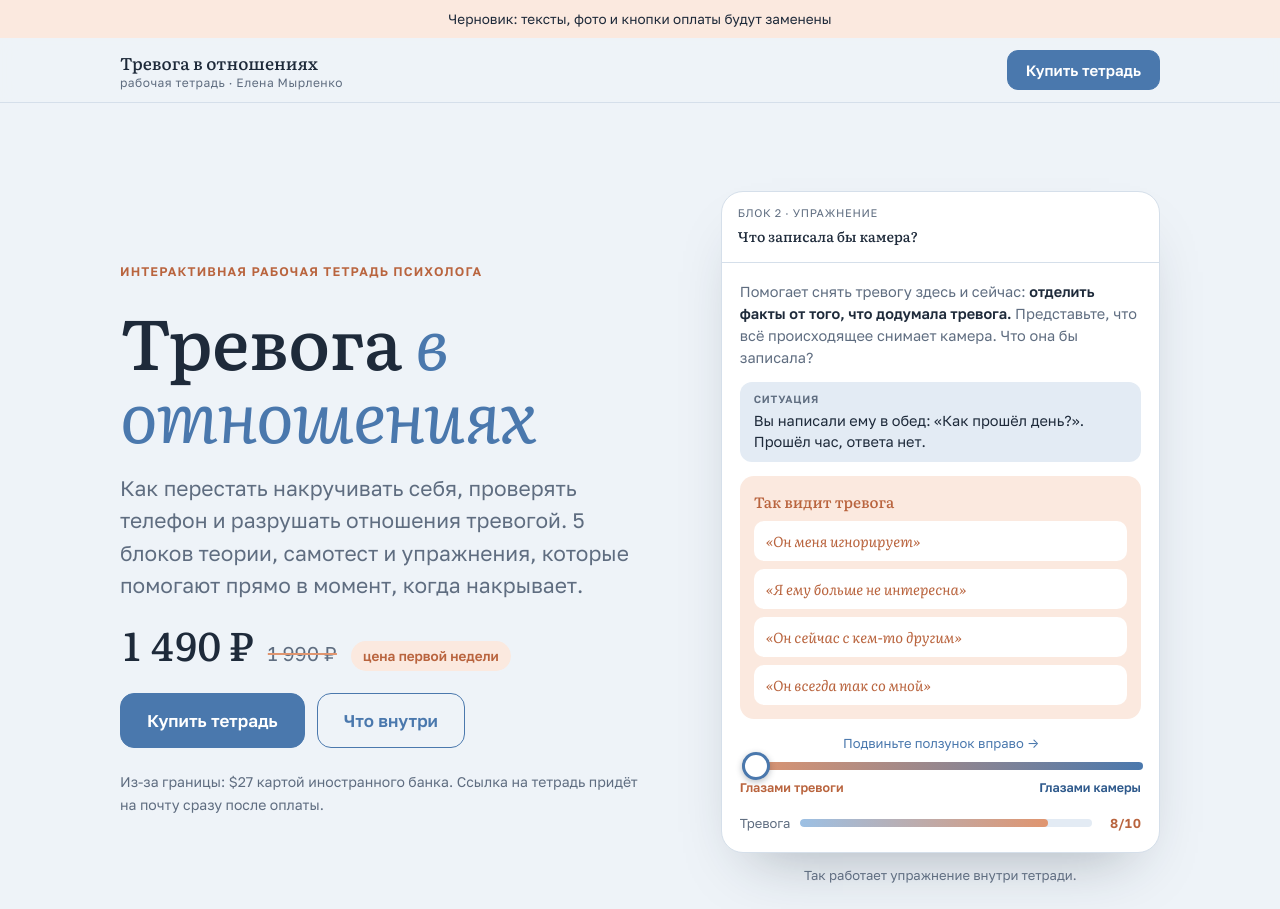
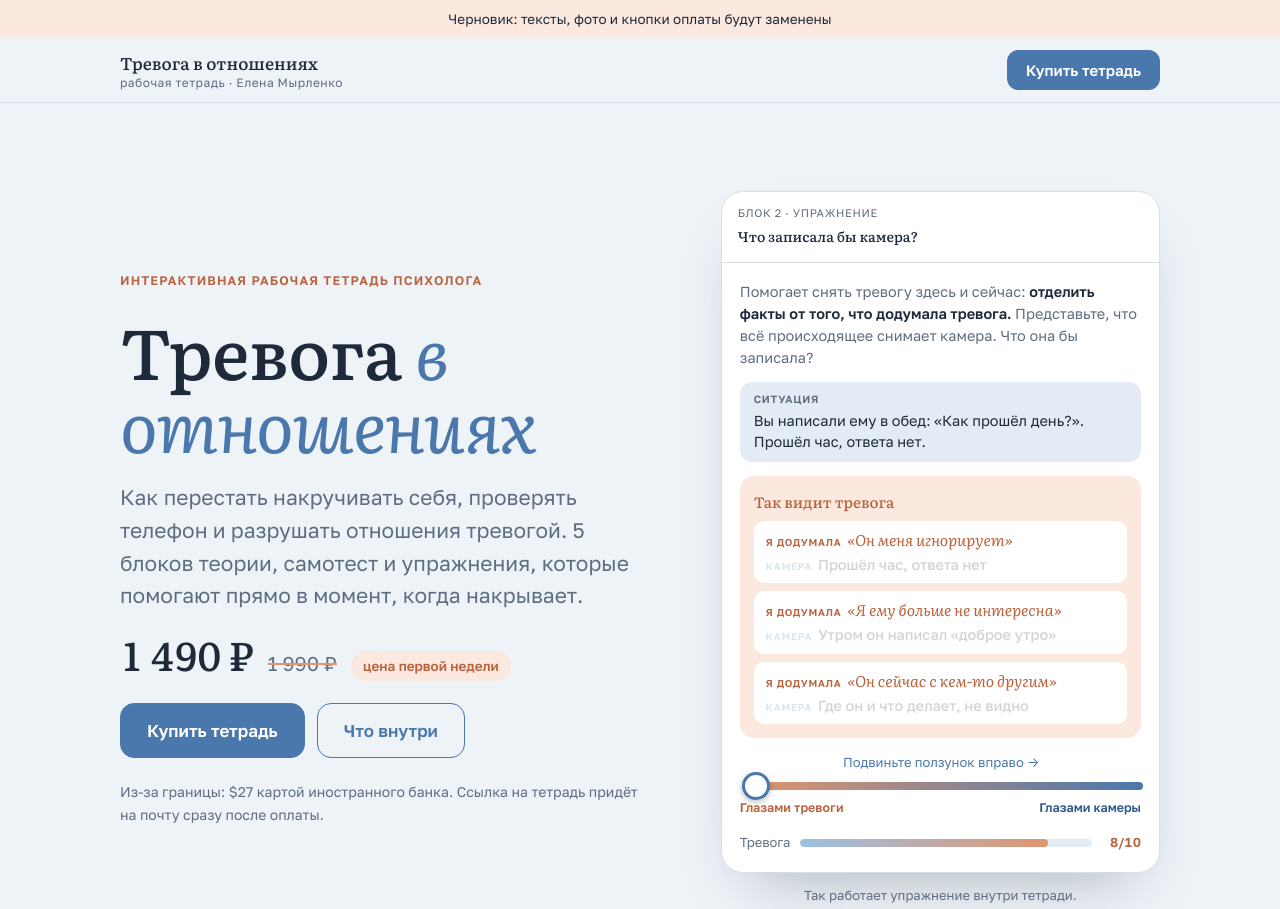
Before and after one commit to iam-Helen/Scrapping-instagram-, a plain HTML site: page landing/index.html in a window 1280 px wide. Shown: the top 909 px of the page. Drawn offline with Linux system fonts and the light colour scheme.

Commit message:
Landing: camera exercise shows fact and interpretation side by side, interpretation crossed out on slide
Co-Authored-By: Claude Opus 5.5 <noreply@anthropic.com>
Claude-Session: https://claude.ai/code/session_01DLenc6cUCukV8ThJVFiGEw

```diff
--- a/landing/index.html
+++ b/landing/index.html
@@ -133,11 +133,13 @@ body::before { content: ""; position: fixed; inset: 0 0 auto; height: env(safe-a
 .corner.tr { top: 6px; right: 6px; border-left: 0; border-bottom: 0; }
 .corner.bl { bottom: 6px; left: 6px; border-right: 0; border-top: 0; }
 .corner.br { bottom: 6px; right: 6px; border-left: 0; border-top: 0; }
-.crow { display: grid; background: var(--surface); border-radius: 10px; padding: 9px 12px; font-size: 14px; line-height: 1.35; min-height: 40px; align-items: center; }
-.crow span { grid-area: 1 / 1; }
-.crow .a { font: italic 400 14.5px/1.35 var(--display); color: var(--warm-ink); opacity: calc(1 - var(--t)); }
-.crow .f { color: var(--ink); opacity: var(--t); }
-.crow .f::before { content: "▶ "; color: var(--accent); font-size: 10px; }
+.crow { display: grid; gap: 4px; background: var(--surface); border-radius: 10px; padding: 9px 12px; line-height: 1.35; }
+.crow em { font: 600 10px var(--body); font-style: normal; letter-spacing: .07em; text-transform: uppercase; margin-right: 6px; }
+.crow .a { order: calc(var(--t) * 2); font-family: var(--display); font-style: italic; font-size: calc(15.5px - 2.5px * var(--t)); color: var(--warm-ink); opacity: calc(1 - .45 * var(--t)); }
+.crow .a em { color: var(--warm-ink); }
+.crow .a q { quotes: "«" "»"; background: linear-gradient(currentColor, currentColor) no-repeat 0 58% / calc(var(--t) * 100%) 1.5px; }
+.crow .f { order: 1; font-size: 14.5px; color: var(--ink); opacity: calc(.2 + .8 * var(--t)); font-weight: 500; }
+.crow .f em { color: var(--accent); }
 .cam-ctrl { display: grid; gap: 6px; }
 .cam-ctrl input { width: 100%; appearance: none; height: 8px; border-radius: 4px; background: linear-gradient(90deg, var(--warm), var(--accent)); cursor: pointer; }
 .cam-ctrl input::-webkit-slider-thumb { appearance: none; width: 28px; height: 28px; border-radius: 50%; background: var(--surface); border: 3px solid var(--accent); box-shadow: 0 2px 6px rgba(30,42,58,.3); }
@@ -284,10 +286,9 @@ footer .in { display: flex; flex-wrap: wrap; gap: 8px 24px; justify-content: spa
               <div class="lens-mode"><span class="m-anx">Так видит тревога</span><span class="m-cam">Так видит камера</span></div>
               <div class="rec"><i></i>REC</div>
             </div>
-            <div class="crow"><span class="a">«Он меня игнорирует»</span><span class="f">Сообщение отправлено в 13:05</span></div>
-            <div class="crow"><span class="a">«Я ему больше не интересна»</span><span class="f">Прошёл 1 час, ответа пока нет</span></div>
-            <div class="crow"><span class="a">«Он сейчас с кем-то другим»</span><span class="f">Где он и что делает, камере не видно</span></div>
-            <div class="crow"><span class="a">«Он всегда так со мной»</span><span class="f">Вчера он ответил через 10 минут</span></div>
+            <div class="crow"><span class="a"><em>Я додумала</em><q>Он меня игнорирует</q></span><span class="f"><em>Камера</em>Прошёл час, ответа нет</span></div>
+            <div class="crow"><span class="a"><em>Я додумала</em><q>Я ему больше не интересна</q></span><span class="f"><em>Камера</em>Утром он написал «доброе утро»</span></div>
+            <div class="crow"><span class="a"><em>Я додумала</em><q>Он сейчас с кем-то другим</q></span><span class="f"><em>Камера</em>Где он и что делает, не видно</span></div>
           </div>
           <div class="cam-ctrl">
             <label class="hint" for="camRange" id="camHint">Подвиньте ползунок вправо →</label>
@@ -295,7 +296,7 @@ footer .in { display: flex; flex-wrap: wrap; gap: 8px 24px; justify-content: spa
             <div class="cam-ends"><span>Глазами тревоги</span><span>Глазами камеры</span></div>
           </div>
           <div class="anx-meter"><span>Тревога</span><span class="t"><i></i></span><b id="anxVal">8/10</b></div>
-          <p class="cam-out" id="camOut" hidden>Факт один: он не ответил час. Всё остальное — догадки. Их можно проверить, а не верить им сразу.</p>
+          <p class="cam-out" id="camOut" hidden>Камера записала только факты: прошёл час, ответа нет. Остальное додумала тревога. Когда видно, где факт, а где догадка, тревога становится тише.</p>
         </div>
       </div>
       <p class="dev-cap">Так работает упражнение внутри тетради.</p>
```
